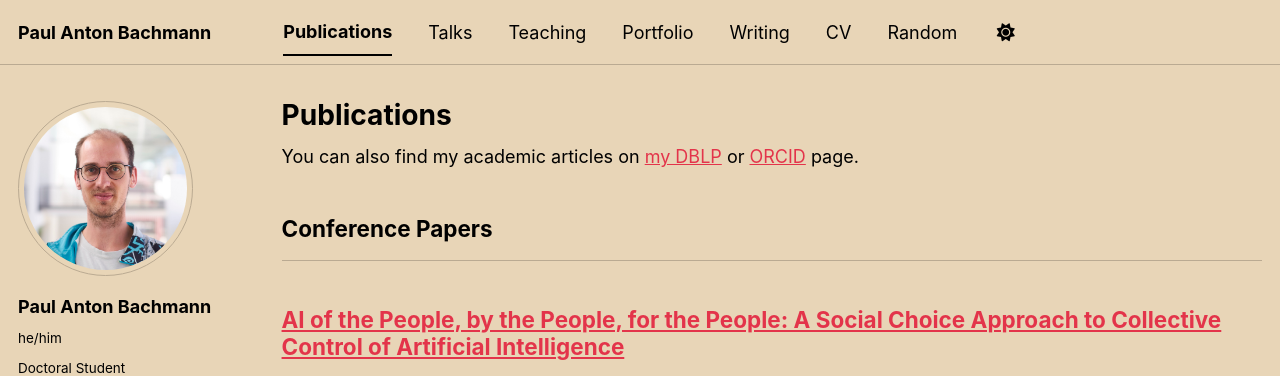
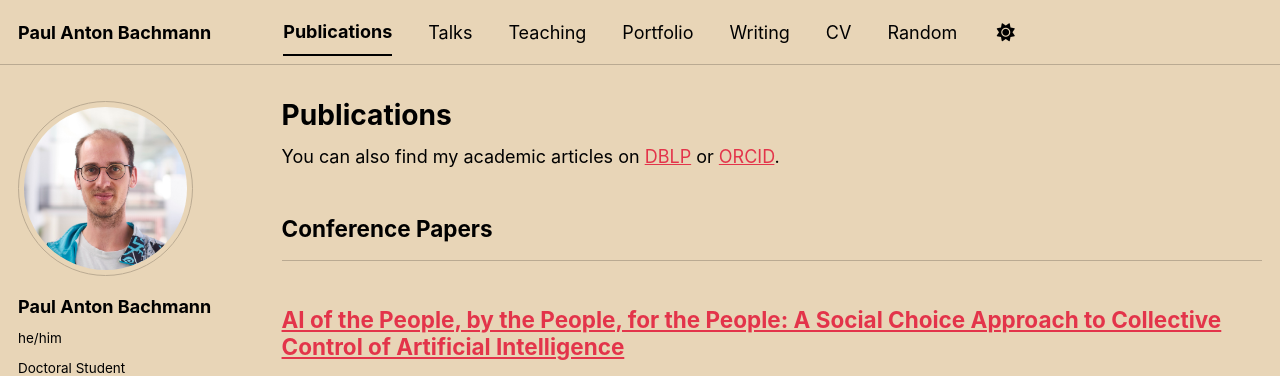
Before and after one commit to pabachmann/pabachmann.github.io, a Jekyll site: the page built from _pages/publications.html, in a window 1280 px wide. Shown: the top 376 px of the page. Built offline with Jekyll 4.4.1, drawn with Linux system fonts in a browser that asks for light colours; a style sheet for code colours, icons or effects is not loaded.

Commit message:
Update publications.html

```diff
--- a/_pages/publications.html
+++ b/_pages/publications.html
@@ -5,7 +5,7 @@
 author_profile: true
 ---
 
-<div class="wordwrap">You can also find my academic articles on <a href="{{site.author.dblp}}">my DBLP</a> or <a href="{{site.author.orcid}}">ORCID</a> page.</div>
+<div class="wordwrap">You can also find my academic articles on <a href="{{site.author.dblp}}">DBLP</a> or <a href="{{site.author.orcid}}">ORCID</a>.</div>
 
 {% include base_path %}
 
```
